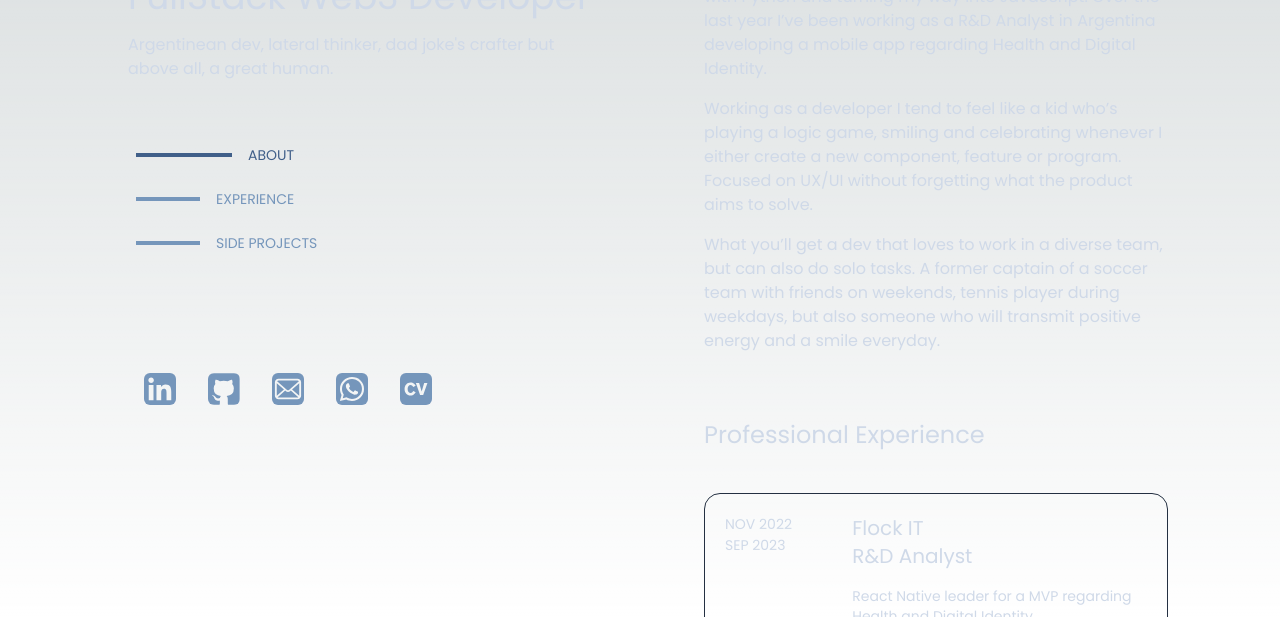
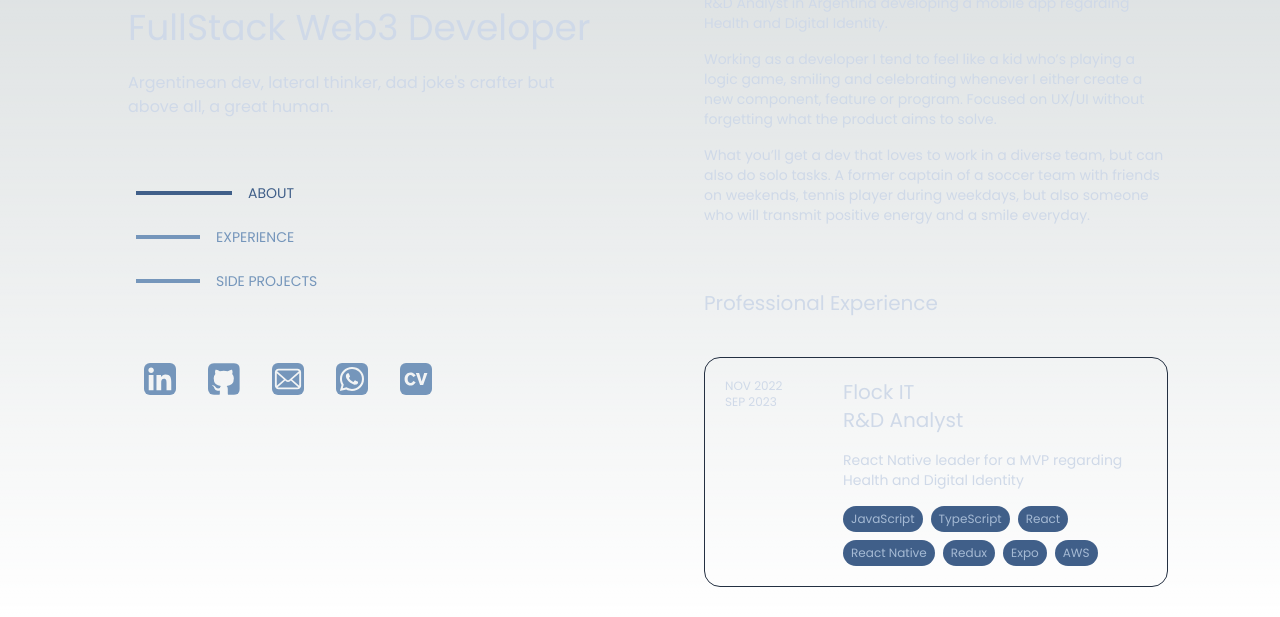
Before and after one commit to diego-scarpati/portfolio-app, a Next.js app: page / in a window 1280 px wide. Shown: the part 183-800 px from the top of the page. Built offline with nearby package versions, Linux system fonts and the light colour scheme.

Commit message:
media queries

```diff
--- a/src/app/common/Bio.tsx
+++ b/src/app/common/Bio.tsx
@@ -3,20 +3,20 @@ import React from "react";
 function Bio() {
   return (
     <div className="w-full">
-      <p className="mb-4">
+      <p className="mb-4 md:text-sm sm:text-sm">
         Former senior accountant at EY who always was intrigued by programming.
         For me, the Covid lockdown was the kickstarter in the wonderful of
         development, beginning with Python and turning my way into JavaScript.
         Over the last year I’ve been working as a R&D Analyst in Argentina
         developing a mobile app regarding Health and Digital Identity.
       </p>
-      <p className="mb-4">
+      <p className="mb-4 md:text-sm sm:text-sm">
         Working as a developer I tend to feel like a kid who’s playing a logic
         game, smiling and celebrating whenever I either create a new component,
         feature or program. Focused on UX/UI without forgetting what the product
         aims to solve.
       </p>
-      <p className="mb-4">
+      <p className="mb-4 md:text-sm sm:text-sm">
         What you’ll get a dev that loves to work in a diverse team, but can also
         do solo tasks. A former captain of a soccer team with friends on
         weekends, tennis player during weekdays, but also someone who will
--- a/src/app/common/Contact.tsx
+++ b/src/app/common/Contact.tsx
@@ -8,7 +8,8 @@ import CvIcon from "../assets/icons/CvIcon";
 
 function Contact() {
   return (
-    <div className="flex md:mt-16 lg:mt-24">
+    <div className="flex mt-12 w-1/2 lg:w-auto">
+      {/* <div className="flex md:mt-16 lg:mt-24"> */}
       <Link href="https://www.linkedin.com/in/diego-scarpati/" target="_blank">
         <LinkedInIcon size="32" className="md:m-3 lg:m-4 rounded-md" />
       </Link>
--- a/src/app/common/ExperienceCard.tsx
+++ b/src/app/common/ExperienceCard.tsx
@@ -23,7 +23,9 @@ function ExperienceCard({ ...props }: ExpCardProps) {
       {props.employer ? (
         <>
           <div id="experienceDate">
-            <p style={{ fontSize: "14px" }}>{props.start + " " + props.end}</p>
+            <p className="text-sm md:text-xs sm:text-xs">
+              {props.start + " " + props.end}
+            </p>
           </div>
           <ExperienceInfo {...props} />
         </>
--- a/src/app/common/LeftSide.tsx
+++ b/src/app/common/LeftSide.tsx
@@ -53,18 +53,21 @@ function LeftSide() {
   return (
     <nav className="h-full">
       <div className="flex flex-col gap-4">
-        <h1 id="name" className="md:text-2xl lg:text-5xl">
+        <h1 id="name">
+          {/* <h1 id="name" className="md:text-2xl lg:text-5xl"> */}
           Diego Scarpati
         </h1>
-        <h3 id="role" className="md:text-lg lg:text-4xl">
+        <h3 id="role">
+          {/* <h3 id="role" className="md:text-lg lg:text-4xl"> */}
           FullStack Web3 Developer
         </h3>
-        <p id="about" className="md:text-sm lg:text-base w-auto max-w-md">
+        <p id="about">
+          {/* <p id="about" className="md:text-sm lg:text-base w-auto max-w-md"> */}
           Argentinean dev, lateral thinker, dad joke's crafter but above all, a
           great human.
         </p>
       </div>
-      <div className="flex flex-col mt-14 gap-2">
+      <div className="lg:flex flex-col mt-14 gap-2 hidden">
         {sections.map((section, index) => (
           <Section
             title={section.title}
@@ -74,7 +77,9 @@ function LeftSide() {
           />
         ))}
       </div>
-      <Contact />
+      <div className="hidden lg:flex">
+        <Contact />
+      </div>
     </nav>
   );
 }
--- a/src/app/common/RightSide.tsx
+++ b/src/app/common/RightSide.tsx
@@ -11,7 +11,7 @@ function RightSide() {
   const projects = projectsJson;
 
   return (
-    <div className="w-1/2 h-full pt-24 px-16 gap-4">
+    <div className="w-full lg:w-1/2 h-full pt-24 px-16 gap-4">
       <Bio />
       <div className="mt-16">
         <RightSideTitle title={"Professional Experience"} />
--- a/src/app/common/RightSideTitle.tsx
+++ b/src/app/common/RightSideTitle.tsx
@@ -35,7 +35,7 @@ function RightSideTitle({ title }: RightSideTitleProps) {
   }, []);
 
   return (
-    <h4 className="my-10" ref={titleRef}>
+    <h4 className="my-10 md:text-xl sm:text-base" ref={titleRef}>
       {title}
     </h4>
   );
--- a/src/app/page.tsx
+++ b/src/app/page.tsx
@@ -1,16 +1,20 @@
 import StoreProvider from "./StoreProvider";
+import Contact from "./common/Contact";
 import LeftSide from "./common/LeftSide";
 import RightSide from "./common/RightSide";
 
 export default function Home() {
   return (
     <StoreProvider>
-      <main className="flex w-full max-h-screen justify-between relative lg:px-12 md:px-8">
-        <header className="flex-col max-h-screen justify-center pt-24 px-20 fixed top-0 bottom-0 w-1/2">
+      <main className="flex flex-col lg:flex-row w-full max-h-screen justify-between relative lg:px-12 md:px-8">
+        <header className="flex-col max-h-screen justify-center pt-16 lg:pt-24 px-16 lg:px-20 lg:fixed top-0 bottom-0 lg:w-1/2 w-full">
           <LeftSide />
         </header>
         <div />
         <RightSide />
+        <div className="lg:hidden flex justify-center pb-12">
+          <Contact />
+        </div>
       </main>
     </StoreProvider>
   );
```
